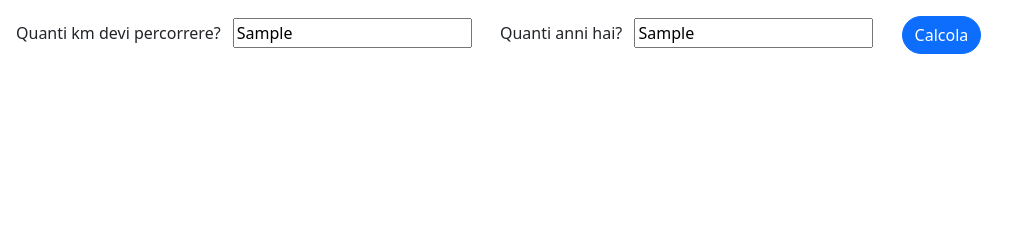
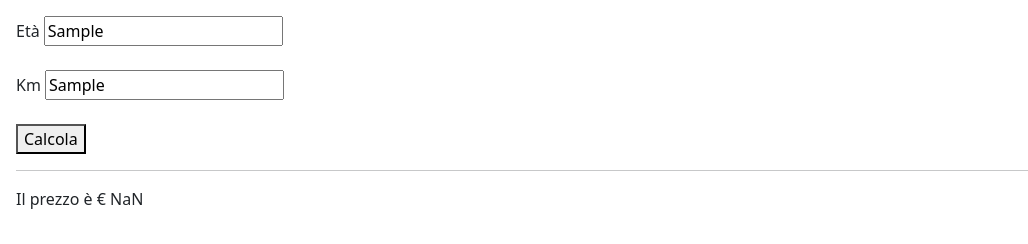
Before and after one commit to ClaudioLoGiudice7/js-biglietto-treno-form, a plain HTML site: page index.html in a window 1280 px wide. Both pictures are taken after typing "Sample", "Sample" into the empty fields and a click on the button "Calcola". Shown: the whole page, without its empty margins (0-1028 px from the left). Drawn offline with nearby package versions, Linux system fonts and the light colour scheme.

Commit message:
entering corrections

```diff
--- a/index.html
+++ b/index.html
@@ -27,13 +27,24 @@
 </head>
 
 <body class="mt-3 ms-3">
-    <form action="#" method="get">
-        <label for="km" class="me-2">Quanti km devi percorrere?</label>
-        <input type="text" inputmode="numeric" class="me-4" id="km">
+    <form action="#" method="GET">
+        <label for="">Età</label>
+        <input type="text" id="userAge">
 
-        <label for="age" class="me-2">Quanti anni hai?</label>
-        <input type="text" inputmode="numeric" class="me-4" id="age">
-        <button type="button" class="btn btn-primary rounded-pill" id="calculate">Calcola</button>
+        <br>
+        <br>
+
+        <label for="">Km</label>
+        <input type="text" id="userKm">
+
+        <br>
+        <br>
+
+        <button type="button" id="calculate">Calcola</button>
+
+        <hr>
+
+        <p id="resultMessage"></p>
     </form>
 </body>
 
--- a/js/main.js
+++ b/js/main.js
@@ -1,37 +1,66 @@
+// CHIEDERE ETÀ PASSEGGERO
 // CHIEDERE KM DA PERCORRERE
-// CHIEDERE ETÀ PASSEGGERO
 // CALCOLARE PREZZO TOTALE BIGLIETTO
 // Il prezzo del biglietto è definito in base ai km(0.21 € al km)
 // Sconto del 20 % per i minorenni
-// Sconto del 40 % per gli over 65.
+// Sconto del 40 % per gli over 65
 
 // MILESTONE 1:
 // Iniziamo implementando il programma senza alcuna estetica: usando esclusivamente due input e un bottone(non stilizzati), realizziamo le specifiche scritte sopra. La risposta finale (o output) sarà anch'essa da scrivere in console.
 
-const button = document.getElementById("calculate");
+const buttonCalculateEl = document.getElementById("calculate");
+const inputAgeEl = document.getElementById("userAge");
+const inputKmEl = document.getElementById("userKm");
 
-button.addEventListener("click",
+console.log("On load age value:", inputAgeEl.value);
+
+buttonCalculateEl.addEventListener("click",
     function () {
+        const pricePerKm = 0.21;
+        let outputMessage;
+
+        // CHIEDERE ETÀ PASSEGGERO
+        const userAge = inputAgeEl.value;
 
         // CHIEDERE KM DA PERCORRERE
-        const km = parseFloat(document.getElementById("km").value);
-        console.log("I km che devi percorrere sono " + km);
-
-        // CHIEDERE ETÀ PASSEGGERO
-        const age = parseInt(document.getElementById("age").value);
-        console.log("Hai " + age + " anni");
+        const userKm = inputKmEl.value;
 
         // CALCOLARE PREZZO TOTALE BIGLIETTO
-        let price = (0.21 * km);
-        console.log("Il prezzo totale è €" + price);
+        let price = userKm * pricePerKm;
+        console.log("Il prezzo non scontato è € " + price);
 
-        // CALCOLO GLI SCONTI
-        // 20%
-        const discount20 = (price * .2)
-        console.log("Lo sconto applicato per i minorenni è di " + discount20);
+        // SE L'UTENTE È MINORENNE
+        if (userAge < 18) {
+            // Sconto del 20 % per i minorenni
+            const discountPercUnder18 = 20 / 100;
 
-        // 40%
-        const discount40 = (price * .4)
-        console.log("Lo sconto applicato per le persone che hanno 65 anni o più è di " + discount40);
+            // calcolo il prezzo scontato
+            const discountAmountUnder18 = price * discountPercUnder18;
+            console.log("Lo sconto under 18 è € " + discountAmountUnder18);
+
+            price = price - discountAmountUnder18;
+
+            outputMessage = "Il prezzo scontato under 18 è € " + price.toFixed(2);
+        }
+
+        // SE L'UTENTE È OVER 65
+        else if (userAge >= 65) {
+            // Sconto del 40 % per gli over 65
+            const discountPercOver65 = 40 / 100;
+
+            // calcolo il prezzo scontato
+            const discountAmountOver65 = price * discountPercOver65;
+            console.log("Lo sconto over 65 è € " + discountAmountOver65);
+
+            price = price - discountAmountOver65;
+
+            outputMessage = "Il prezzo scontato over 65 è € " + price.toFixed(2);
+        }
+
+        else {
+            outputMessage = "Il prezzo è € " + price.toFixed(2);
+        }
+
+        document.getElementById("resultMessage").innerHTML = outputMessage;
     }
 )
```
